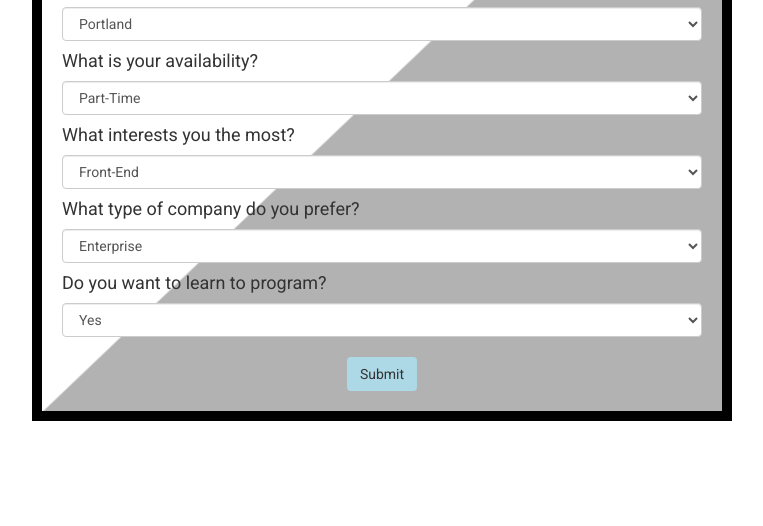
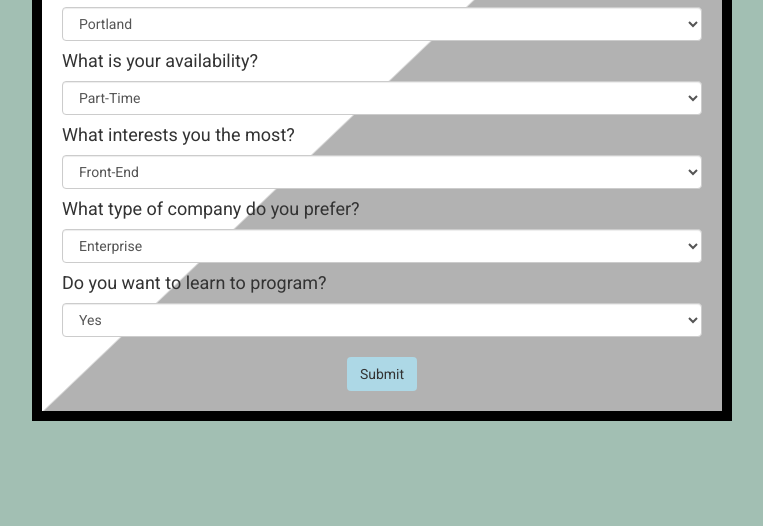
Before and after one commit to heatherzurek/fri-track-suggester, a plain HTML site: page index.html in a window 1280 px wide. Shown: the part 274-800 px from the top of the page, without its empty margins (258-1021 px from the left). Drawn offline with Linux system fonts and the light colour scheme.

Commit message:
still here

```diff
--- a/css/styles.css
+++ b/css/styles.css
@@ -2,6 +2,7 @@ body {
   margin-top: 2%;
   margin-bottom: 2%;
   font-family: 'Roboto', sans-serif;
+  background-color: #a2bfb3;
 }
 
 
```
